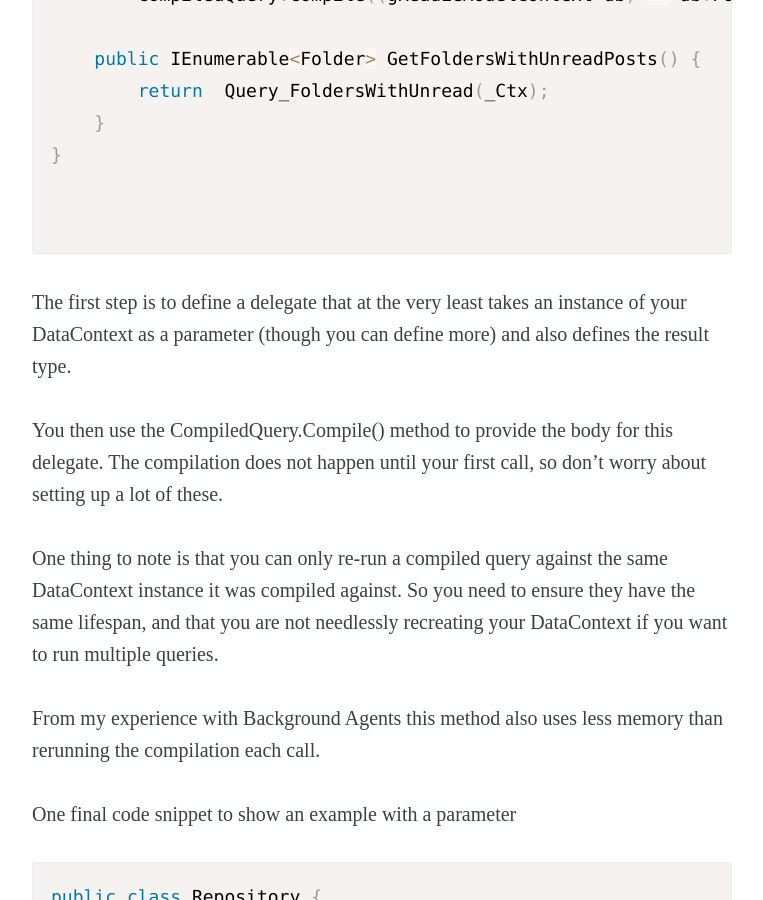
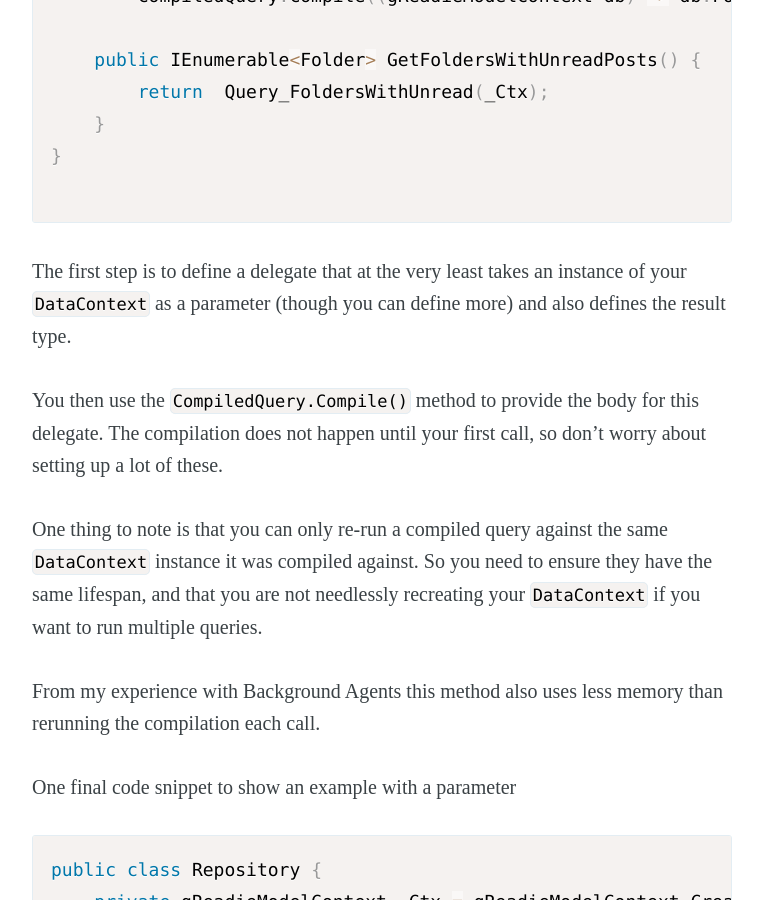
Before and after one commit to csainty/csainty.github.io, a Jekyll site: the page built from _posts/2011-08-17-wp75-mangocompiled-queries.md, in a window 1280 px wide and 900 px high, scrolled down 1190 px. Shown: the whole window, without its empty margins (258-1021 px from the left). Built offline with Jekyll 4.4.1, drawn with Linux system fonts in a browser that asks for light colours; some web fonts are replaced; Markdown is read by kramdown in place of the engine named in the settings; some of the changed text lies outside the part shown.

````diff
--- a/_posts/2011-08-17-wp75-mangocompiled-queries.md
+++ b/_posts/2011-08-17-wp75-mangocompiled-queries.md
@@ -13,9 +14,9 @@ The original codebase for gReadie was really quite cluttered, and I wasn’t goi
 
 With most of the rewrite behind me now, It is time to start putting together a few blog posts discussing the new features I am using and lessons learnt along the way.
 
-One of the features I was most looking forward to in the 7.5 release of the phone is developer access to the underling SQL CE database. Access is provided through LINQ-to-SQL, which I have covered in [detail](http://csainty.blogspot.com/search/label/linqtosql) previously. What I want to focus on today is improving the performance of your queries by compiling them and caching that result.
+One of the features I was most looking forward to in the 7.5 release of the phone is developer access to the underling SQL CE database. Access is provided through LINQ-to-SQL, which I have covered in [detail](http://blog.csainty.com/tag/linqtosql.html) previously. What I want to focus on today is improving the performance of your queries by compiling them and caching that result.
 
-This post assumes you already have your DataContext created and working queries, if you do not, then please start by reading some of the Microsoft tutorials.
+This post assumes you already have your `DataContext` created and working queries, if you do not, then please start by reading some of the Microsoft tutorials.
 
 When you make a query with LINQ-to-SQL, the LINQ provider has to examine your LINQ expression and turn it into SQL, this process is done on every query. However, if you have a query you know you are going to call multiple times then you can run this process once, saving a parameterized result and avoid having to do this step on subsequent calls.
 
@@ -34,15 +35,14 @@ public class Repository {
 	}
 }
 
-
 ```
 
 
-The first step is to define a delegate that at the very least takes an instance of your DataContext as a parameter (though you can define more) and also defines the result type.
+The first step is to define a delegate that at the very least takes an instance of your `DataContext` as a parameter (though you can define more) and also defines the result type.
 
-You then use the CompiledQuery.Compile() method to provide the body for this delegate. The compilation does not happen until your first call, so don’t worry about setting up a lot of these.
+You then use the `CompiledQuery.Compile()` method to provide the body for this delegate. The compilation does not happen until your first call, so don’t worry about setting up a lot of these.
 
-One thing to note is that you can only re-run a compiled query against the same DataContext instance it was compiled against. So you need to ensure they have the same lifespan, and that you are not needlessly recreating your DataContext if you want to run multiple queries.
+One thing to note is that you can only re-run a compiled query against the same `DataContext` instance it was compiled against. So you need to ensure they have the same lifespan, and that you are not needlessly recreating your `DataContext` if you want to run multiple queries.
 
 From my experience with Background Agents this method also uses less memory than rerunning the compilation each call.
 
@@ -60,5 +60,4 @@ public class Repository {
 		return 	Query_FoldersContainingPost(_Ctx, postId);
 	}
 }
-
 ```
````
Also changed, not shown: other parts of _posts/2011-08-17-wp75-mangocompiled-queries.md (+1 -0 lines).
